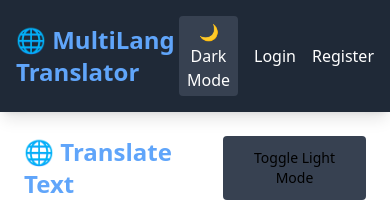
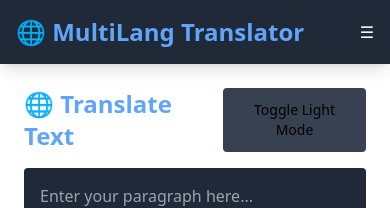
Before and after one commit to sandeepbesetti45/multilanguagetranslator, a React (Create React App) app in the folder client/: page / in a window 390 px wide. Shown: the top 208 px of the page. Built offline with nearby package versions, Linux system fonts and the light colour scheme; no server answers.

Commit message:
Make Navbar responsive with mobile hamburger menu

```diff
--- a/client/src/components/Navbar.jsx
+++ b/client/src/components/Navbar.jsx
@@ -1,3 +1,4 @@
+import { useState } from 'react';
 import { useTheme } from '../context.js/ThemeContext';
 import { Link, useNavigate } from 'react-router-dom';
 
@@ -5,6 +6,7 @@ const Navbar = () => {
   const navigate = useNavigate();
   const isLoggedIn = !!localStorage.getItem('token');
   const { darkMode, toggleTheme } = useTheme();
+  const [isOpen, setIsOpen] = useState(false); // For mobile menu toggle
 
   const handleLogout = () => {
     localStorage.removeItem('token');
@@ -12,10 +14,14 @@ const Navbar = () => {
   };
 
   return (
-    <nav className="bg-gray-800 dark:bg-gray-900 text-white p-4 flex justify-between items-center shadow-lg">
+    <nav className="bg-gray-800 dark:bg-gray-900 text-white shadow-lg">
+      <div className="max-w-7xl mx-auto px-4 sm:px-6 lg:px-8">
+        <div className="flex justify-between h-16 items-center">
+          {/* Logo */}
           <h1 className="text-2xl font-bold text-blue-400">🌐 MultiLang Translator</h1>
-      <div className="space-x-4 flex items-center">
 
+          {/* Desktop Links */}
+          <div className="hidden md:flex items-center space-x-4">
             <button
               onClick={toggleTheme}
               className="bg-gray-700 px-2 py-1 rounded hover:bg-gray-600"
@@ -36,6 +42,48 @@ const Navbar = () => {
               </>
             )}
           </div>
+
+          {/* Mobile Hamburger */}
+          <div className="md:hidden flex items-center">
+            <button
+              onClick={() => setIsOpen(!isOpen)}
+              className="text-white focus:outline-none"
+            >
+              {isOpen ? '✖️' : '☰'}
+            </button>
+          </div>
+        </div>
+      </div>
+
+      {/* Mobile Menu */}
+      {isOpen && (
+        <div className="md:hidden bg-gray-800 dark:bg-gray-900 px-4 pt-2 pb-4 space-y-2">
+          <button
+            onClick={toggleTheme}
+            className="w-full text-left bg-gray-700 px-2 py-1 rounded hover:bg-gray-600"
+          >
+            {darkMode ? '☀️ Light Mode' : '🌙 Dark Mode'}
+          </button>
+
+          {isLoggedIn ? (
+            <>
+              <Link to="/" className="block hover:text-blue-400">Translate</Link>
+              <Link to="/history" className="block hover:text-blue-400">History</Link>
+              <button
+                onClick={handleLogout}
+                className="w-full text-left bg-red-600 px-3 py-1 rounded hover:bg-red-500"
+              >
+                Logout
+              </button>
+            </>
+          ) : (
+            <>
+              <Link to="/login" className="block hover:text-blue-400">Login</Link>
+              <Link to="/register" className="block hover:text-blue-400">Register</Link>
+            </>
+          )}
+        </div>
+      )}
     </nav>
   );
 };
```
Lines whose indentation alone changed are shown as unchanged.
